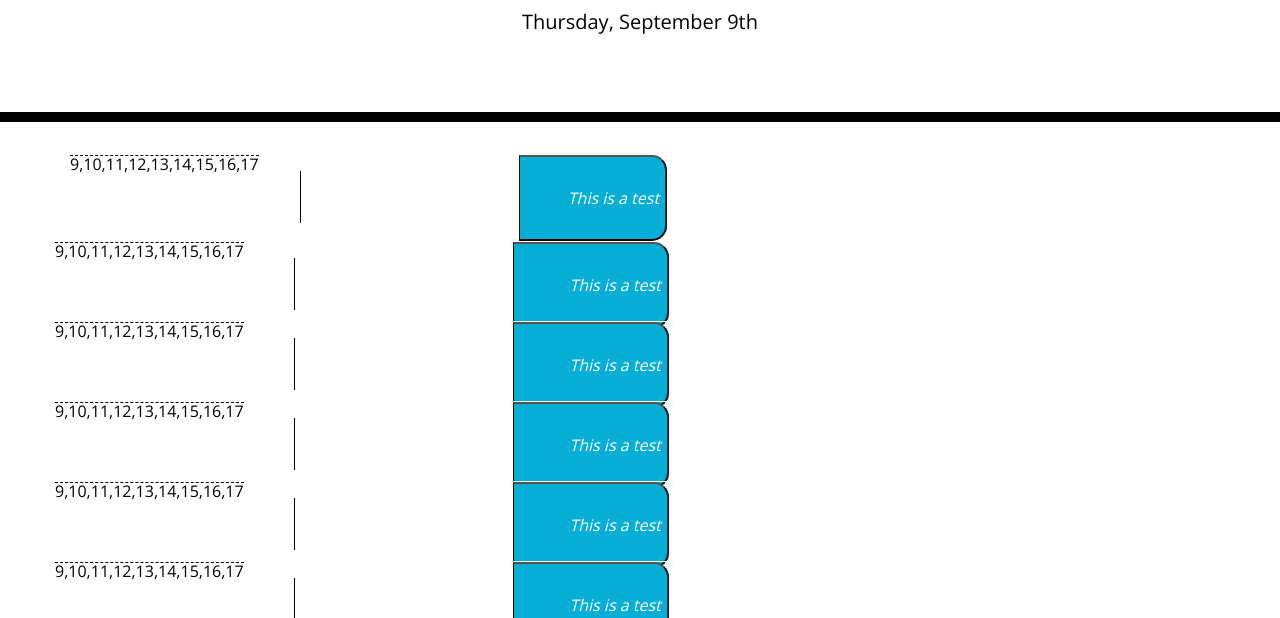
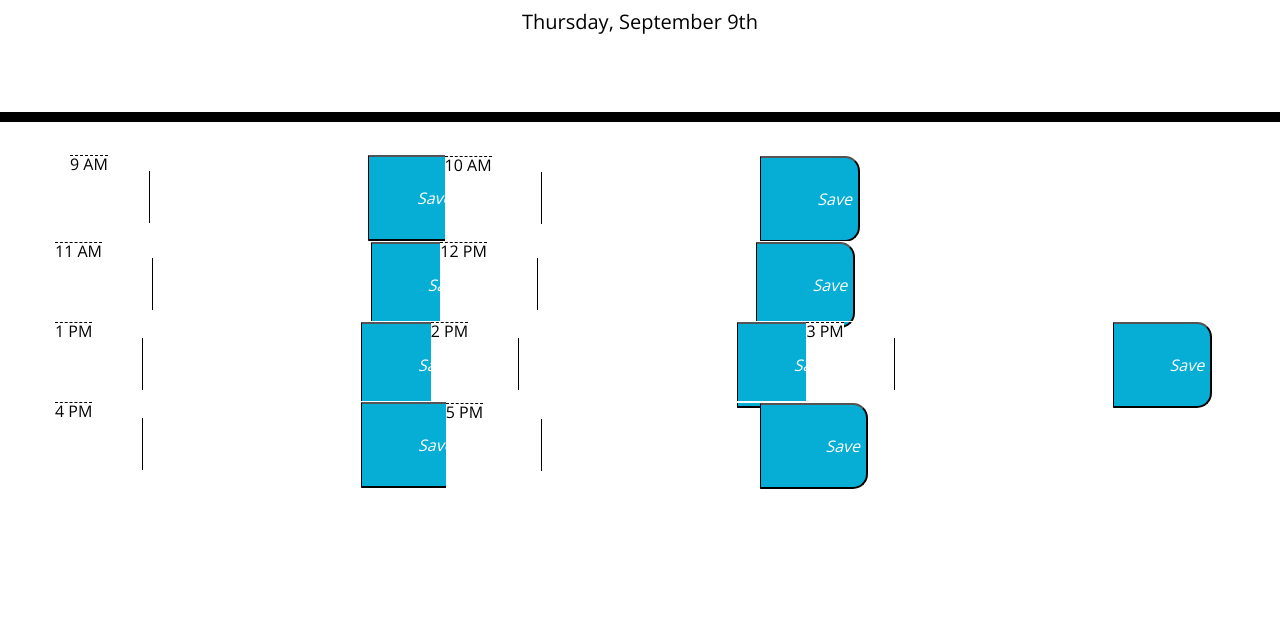
Before and after one commit to michalakisluke/Work-Day-Scheduler, a plain HTML site: page index.html in a window 1280 px wide. Shown: the part 182-800 px from the top of the page. Drawn offline with nearby package versions, Linux system fonts and the light colour scheme.

Commit message:
<Get hours to work correctly>

```diff
--- a/assets/js/script.js
+++ b/assets/js/script.js
@@ -3,9 +3,8 @@ document.querySelector("#currentDay").textContent = date;
 var hours = ["9", "10", "11", "12", "13", "14", "15", "16", "17"];
 
 
- $(".hour").each(function() {
-    console.log(hours);
-    $(".hour").text(hours);
+ $(".hour").each(function(index, element) {
+    $(element).text(moment().hour(hours[index]).format("h A"));
 });
 
 
--- a/index.html
+++ b/index.html
@@ -35,7 +35,7 @@
           <textarea class="description"></textarea>
         </form>
         <button class="saveBtn">
-          <i>This is a test</i>
+          <i>Save</i>
         </button>
         <div class="row">
           <div class="hour"></div>
@@ -43,7 +43,7 @@
             <textarea class="description"></textarea>
           </form>
           <button class="saveBtn">
-            <i>This is a test</i>
+            <i>Save</i>
           </button>
         </div>
         <div class="row">
@@ -52,7 +52,7 @@
             <textarea class="description"></textarea>
           </form>
           <button class="saveBtn">
-            <i>This is a test</i>
+            <i>Save</i>
           </button>
         </div>
         <div class="row">
@@ -61,7 +61,7 @@
             <textarea class="description"></textarea>
           </form>
           <button class="saveBtn">
-            <i>This is a test</i>
+            <i>Save</i>
           </button>
         </div>
         <div class="row">
@@ -70,7 +70,7 @@
             <textarea class="description"></textarea>
           </form>
           <button class="saveBtn">
-            <i>This is a test</i>
+            <i>Save</i>
           </button>
         </div>
         <div class="row">
@@ -79,7 +79,7 @@
             <textarea class="description"></textarea>
           </form>
           <button class="saveBtn">
-            <i>This is a test</i>
+            <i>Save</i>
           </button>
         </div>
         <div class="row">
@@ -88,7 +88,7 @@
             <textarea class="description"></textarea>
           </form>
           <button class="saveBtn">
-            <i>This is a test</i>
+            <i>Save</i>
           </button>
         </div>
         <div class="row">
@@ -97,8 +97,16 @@
             <textarea class="description"></textarea>
           </form>
           <button class="saveBtn">
-            <i>This is a test</i>
+            <i>Save</i>
           </button>
+          <div class="row">
+            <div class="hour"></div>
+            <form class="time-block">
+              <textarea class="description"></textarea>
+            </form>
+            <button class="saveBtn">
+              <i>Save</i>
+            </button>
         </div>
       </div>
     </div>
```
